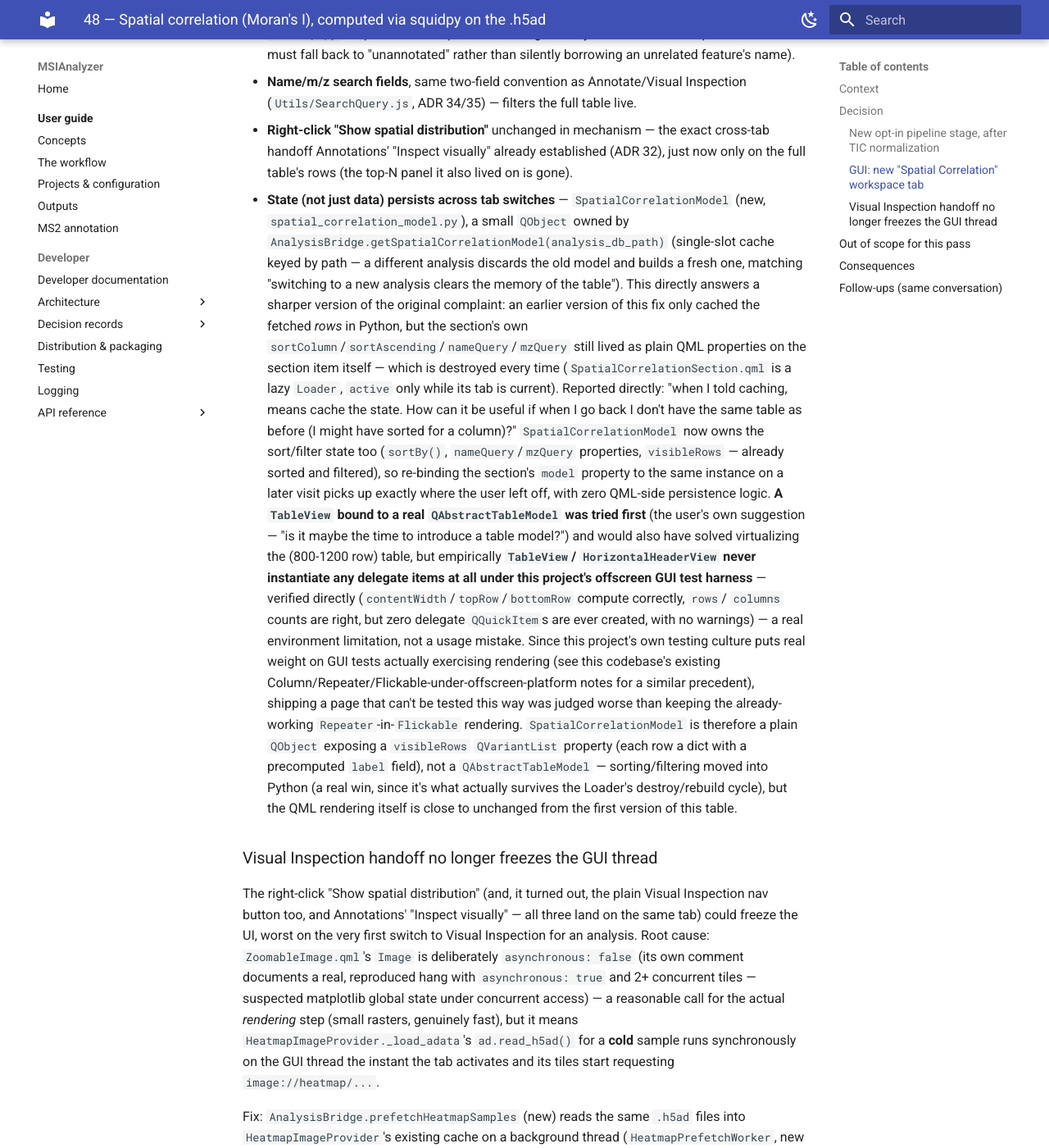
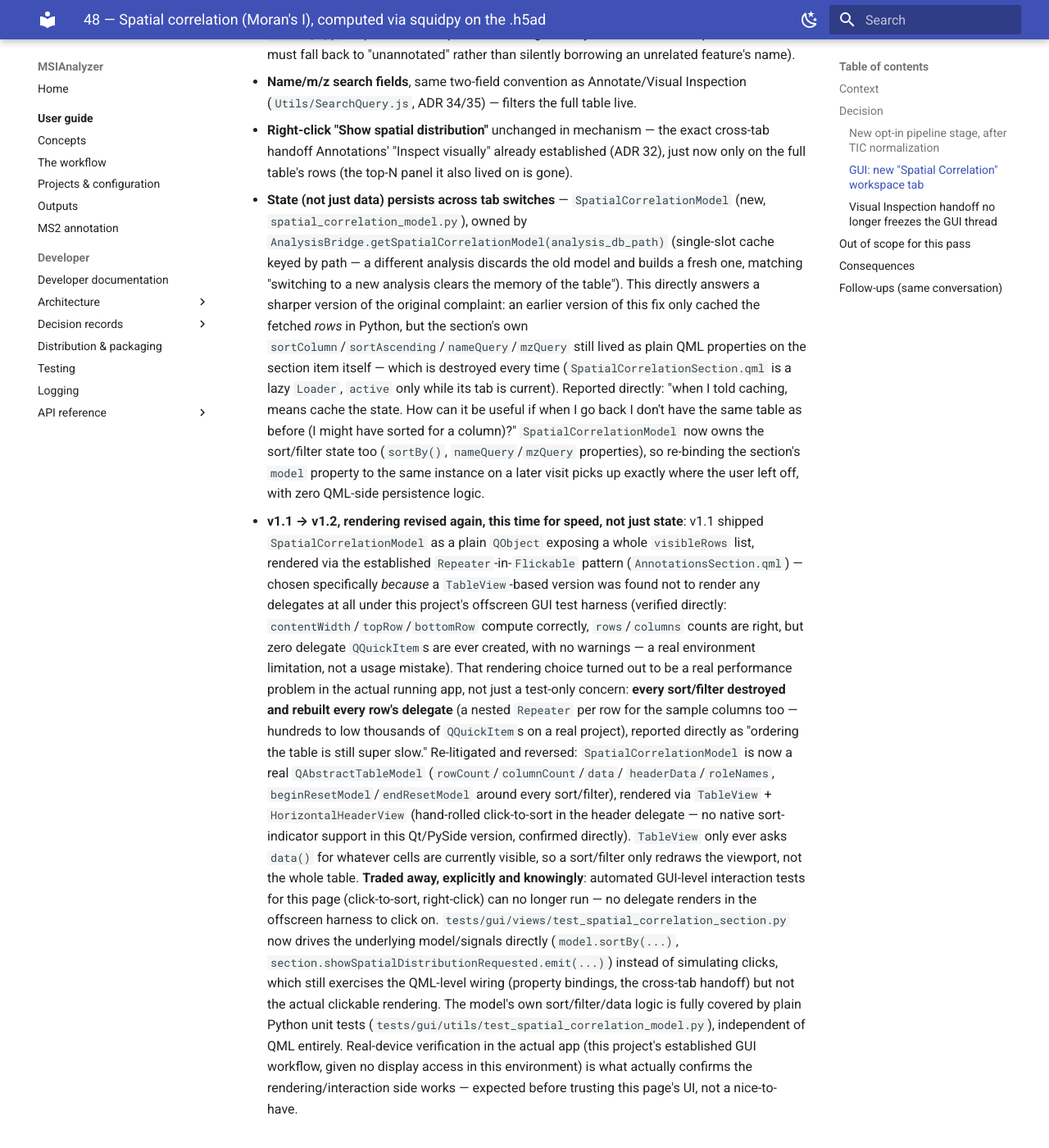
Before and after one commit to miotsdata/MSIAnalyzer, an MkDocs documentation site: the page built from docs/developer/adr/0048-spatial-correlation-morans-i.md, in a window 1280 px wide and 1400 px high, scrolled down 2342 px. Shown: the whole window at 82% size. Built offline with MkDocs 1.6.1 and Material for MkDocs 9.7.7, drawn with Linux system fonts in a browser that asks for light colours; some of the changed text lies outside the part shown.

Commit message:
perf(spatial): switch Spatial Correlation table to TableView
Sorting/filtering the table was still slow in the real app despite the
state-persistence fix: the Repeater-in-Flickable rendering rebuilt every
row's delegate (a nested Repeater per row for sample columns too) on
every single sort, hundreds to low thousands of QQuickItems on a real
project.

SpatialCorrelationModel is now a real QAbstractTableModel instead of a
plain QObject exposing a whole row list; SpatialCorrelationSection.qml
renders it via TableView + HorizontalHeaderView (hand-rolled
click-to-sort, no native sort-indicator support in this Qt/PySide
version). TableView only asks data() for the currently visible cells,
so a sort/filter only redraws the viewport instead of rebuilding the
whole table.

Knowingly reverses the earlier choice to avoid TableView (it doesn't
render any delegates under this project's offscreen GUI test harness,
confirmed directly) now that real-app performance matters more than
automated GUI-interaction test coverage for this one page. The model's
sort/filter/data logic is still fully unit-tested in plain Python;
QML-level tests now drive the model/signals directly instead of
simulating clicks that can't render. Real-device verification in the
actual app is what actually confirms the rendering side works.

See ADR 48's Decision section (v1.2) for the full account.

Co-Authored-By: Claude Sonnet 5 <noreply@anthropic.com>

```diff
--- a/docs/developer/adr/0048-spatial-correlation-morans-i.md
+++ b/docs/developer/adr/0048-spatial-correlation-morans-i.md
@@ -114,7 +114,7 @@ with the full table — revised (same conversation, v1.1) to:
   established (ADR 32), just now only on the full table's rows (the
   top-N panel it also lived on is gone).
 - **State (not just data) persists across tab switches** — `SpatialCorrelationModel`
-  (new, `spatial_correlation_model.py`), a small `QObject` owned by
+  (new, `spatial_correlation_model.py`), owned by
   `AnalysisBridge.getSpatialCorrelationModel(analysis_db_path)`
   (single-slot cache keyed by path — a different analysis discards the
   old model and builds a fresh one, matching "switching to a new
@@ -128,31 +128,49 @@ with the full table — revised (same conversation, v1.1) to:
   means cache the state. How can it be useful if when I go back I don't
   have the same table as before (I might have sorted for a column)?"
   `SpatialCorrelationModel` now owns the sort/filter state too
-  (`sortBy()`, `nameQuery`/`mzQuery` properties, `visibleRows` —
-  already sorted and filtered), so re-binding the section's `model`
-  property to the same instance on a later visit picks up exactly where
-  the user left off, with zero QML-side persistence logic.
-  **A `TableView` bound to a real `QAbstractTableModel` was tried
-  first** (the user's own suggestion — "is it maybe the time to
-  introduce a table model?") and would also have solved virtualizing
-  the (800-1200 row) table, but empirically **`TableView`/
-  `HorizontalHeaderView` never instantiate any delegate items at all
-  under this project's offscreen GUI test harness** — verified directly
-  (`contentWidth`/`topRow`/`bottomRow` compute correctly, `rows`/
-  `columns` counts are right, but zero delegate `QQuickItem`s are ever
-  created, with no warnings) — a real environment limitation, not a
-  usage mistake. Since this project's own testing culture puts real
-  weight on GUI tests actually exercising rendering (see this codebase's
-  existing Column/Repeater/Flickable-under-offscreen-platform notes for
-  a similar precedent), shipping a page that can't be tested this way
-  was judged worse than keeping the already-working
-  `Repeater`-in-`Flickable` rendering. `SpatialCorrelationModel` is
-  therefore a plain `QObject` exposing a `visibleRows` `QVariantList`
-  property (each row a dict with a precomputed `label` field), not a
-  `QAbstractTableModel` — sorting/filtering moved into Python (a real
-  win, since it's what actually survives the Loader's destroy/rebuild
-  cycle), but the QML rendering itself is close to unchanged from the
-  first version of this table.
+  (`sortBy()`, `nameQuery`/`mzQuery` properties), so re-binding the
+  section's `model` property to the same instance on a later visit picks
+  up exactly where the user left off, with zero QML-side persistence
+  logic.
+- **v1.1 → v1.2, rendering revised again, this time for speed, not just
+  state**: v1.1 shipped `SpatialCorrelationModel` as a plain `QObject`
+  exposing a whole `visibleRows` list, rendered via the established
+  `Repeater`-in-`Flickable` pattern (`AnnotationsSection.qml`) — chosen
+  specifically *because* a `TableView`-based version was found not to
+  render any delegates at all under this project's offscreen GUI test
+  harness (verified directly: `contentWidth`/`topRow`/`bottomRow`
+  compute correctly, `rows`/`columns` counts are right, but zero
+  delegate `QQuickItem`s are ever created, with no warnings — a real
+  environment limitation, not a usage mistake). That rendering choice
+  turned out to be a real performance problem in the actual running app,
+  not just a test-only concern: **every sort/filter destroyed and
+  rebuilt every row's delegate** (a nested `Repeater` per row for the
+  sample columns too — hundreds to low thousands of `QQuickItem`s on a
+  real project), reported directly as "ordering the table is still super
+  slow." Re-litigated and reversed: `SpatialCorrelationModel` is now a
+  real `QAbstractTableModel` (`rowCount`/`columnCount`/`data`/
+  `headerData`/`roleNames`, `beginResetModel`/`endResetModel` around
+  every sort/filter), rendered via `TableView` + `HorizontalHeaderView`
+  (hand-rolled click-to-sort in the header delegate — no native
+  sort-indicator support in this Qt/PySide version, confirmed directly).
+  `TableView` only ever asks `data()` for whatever cells are currently
+  visible, so a sort/filter only redraws the viewport, not the whole
+  table.
+  **Traded away, explicitly and knowingly**: automated GUI-level
+  interaction tests for this page (click-to-sort, right-click) can no
+  longer run — no delegate renders in the offscreen harness to click on.
+  `tests/gui/views/test_spatial_correlation_section.py` now drives the
+  underlying model/signals directly (`model.sortBy(...)`,
+  `section.showSpatialDistributionRequested.emit(...)`) instead of
+  simulating clicks, which still exercises the QML-level wiring
+  (property bindings, the cross-tab handoff) but not the actual
+  clickable rendering. The model's own sort/filter/data logic is fully
+  covered by plain Python unit tests
+  (`tests/gui/utils/test_spatial_correlation_model.py`), independent of
+  QML entirely. Real-device verification in the actual app (this
+  project's established GUI workflow, given no display access in this
+  environment) is what actually confirms the rendering/interaction side
+  works — expected before trusting this page's UI, not a nice-to-have.
 
 ### Visual Inspection handoff no longer freezes the GUI thread
 
@@ -200,13 +218,9 @@ be shown before it's ever displayed.
   redesign above); the fixed-width/wrapped-header/frozen-header rework
   addressed alignment and readability, but adding a gradient/heatmap-style
   background per cell is separate follow-on work.
-- **Table virtualization** — `Repeater`-in-`Flickable` instantiates every
-  row's delegate up front (800-1200+ features on a real project), not
-  just the visible ones. `TableView` would solve this but isn't usable
-  here (see above); a hand-rolled virtualized `Repeater` (only
-  instantiate rows within the visible `contentY` range) was considered
-  out of scope for this pass — no reported performance complaint yet,
-  just a known latent risk on a larger project.
+- ~~**Table virtualization**~~ — resolved in v1.2 (see Decision above):
+  the table now renders via `TableView`, which only instantiates
+  visible-viewport delegates regardless of row count.
 
 ## Consequences
 
```
Also changed, not shown: 6 other files.
